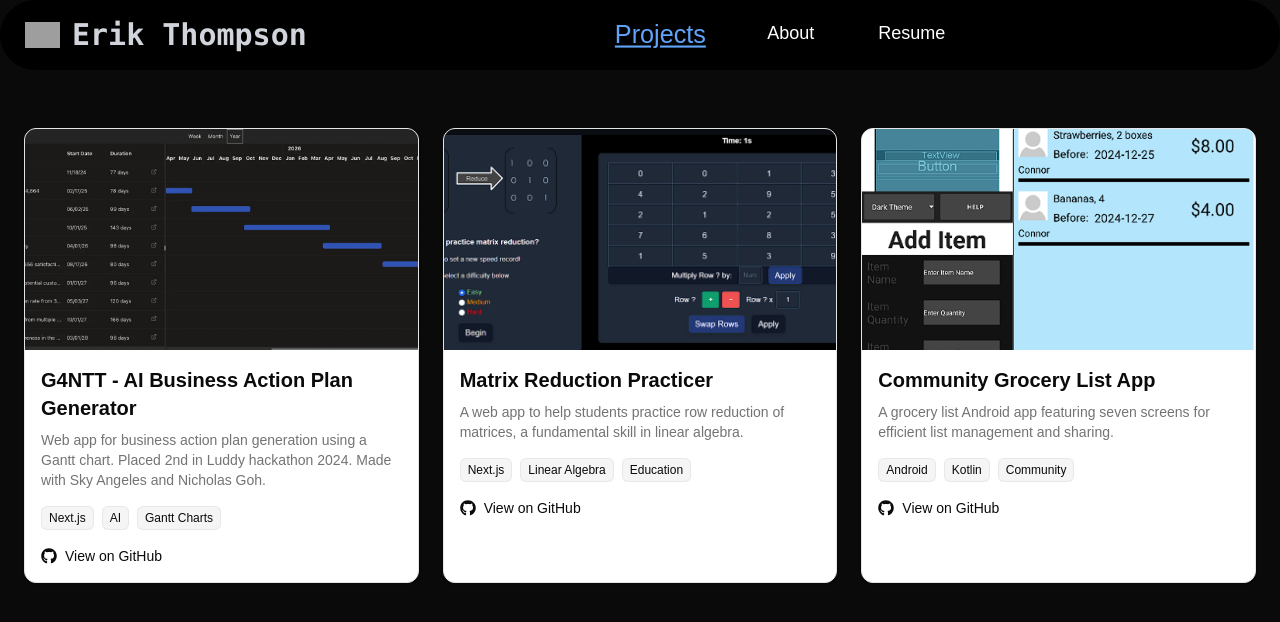
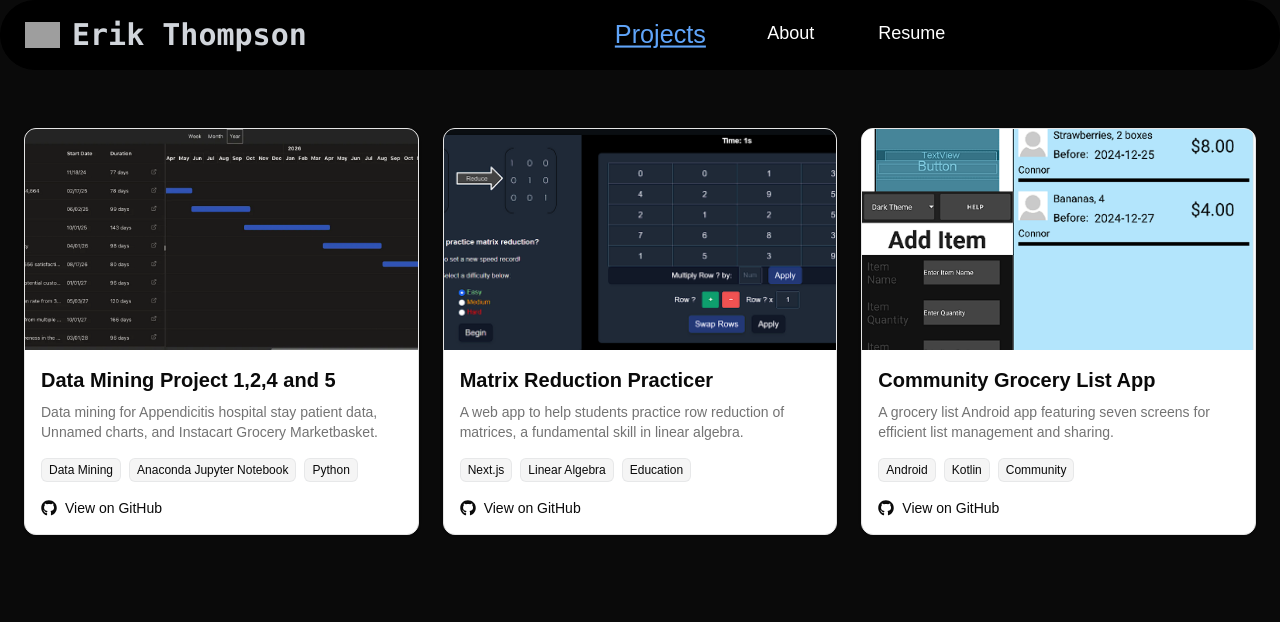
Before and after one commit to eriksthompson/Personal-Website, a Next.js app in the folder client/: page /projects in a window 1280 px wide. Shown: the top 622 px of the page. Built offline with nearby package versions, Linux system fonts and the light colour scheme; grey boxes are pictures that could not be loaded.

Commit message:
Update projects.tsx

```diff
--- a/client/src/pages/projects.tsx
+++ b/client/src/pages/projects.tsx
@@ -6,12 +6,12 @@ export default function Projects() {
         <div className="container px-4 md:px-6">
           <div className="grid gap-6 md:grid-cols-2 lg:grid-cols-3">
             <ProjectCard
-              title="G4NTT - AI Business Action Plan Generator"
-              description="Web app for business action plan generation using a Gantt chart. Placed 2nd in Luddy hackathon 2024. Made with Sky Angeles and Nicholas Goh."
+              title="Data Mining Project 1,2,4 and 5"
+              description="Data mining for Appendicitis hospital stay patient data, Unnamed charts, and Instacart Grocery Marketbasket."
               image="/gantt-chart.png"
-              link="https://github.com/skaiiFlakes/Luddy-Hackathon-Fall-2024"
-              projectUrl="/gantt"
-              tags={["Next.js", "AI", "Gantt Charts"]}
+              link="https://github.com/eriksthompson/dataMiningProject1"
+              projectUrl="/datamining1"
+              tags={["Data Mining", "Anaconda Jupyter Notebook", "Python"]}
             />
             <ProjectCard
               title="Matrix Reduction Practicer"
```
